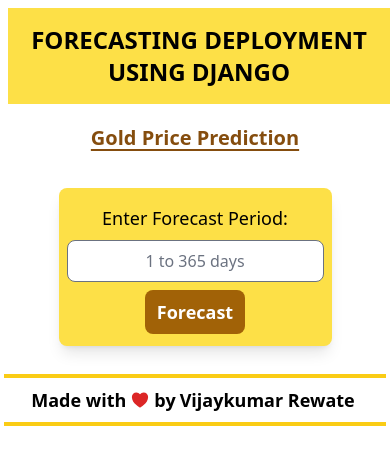
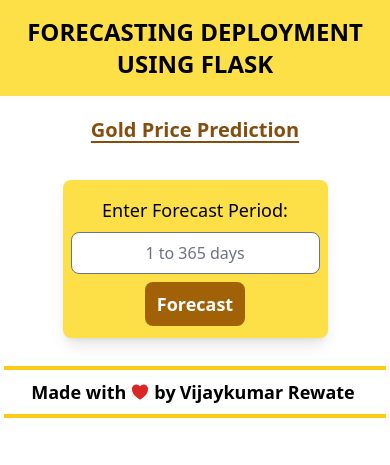
Before and after one commit to rewatevijaykumar/gold-forecast, a Django app: page / in a window 390 px wide. Shown: the top 465 px of the page. Run offline with Django 4.2, Linux system fonts and the light colour scheme; some libraries are stand-ins or nearby versions.

Commit message:
responsive

```diff
--- a/app_theme/static/css/dist/styles.css
+++ b/app_theme/static/css/dist/styles.css
@@ -1162,6 +1162,10 @@
     margin: 1.75rem;
   }
 
+  .md\:m-0 {
+    margin: 0px;
+  }
+
   .md\:mr-4 {
     margin-right: 1rem;
   }
--- a/forecast/templates/base.html
+++ b/forecast/templates/base.html
@@ -20,6 +20,9 @@
         <!--[if lt IE 7]>
             <p class="browsehappy">You are using an <strong>outdated</strong> browser. Please <a href="#">upgrade your browser</a> to improve your experience.</p>
         <![endif]-->
+        <div class="flex justify-center items-center bg-yellow-300 p-4 md:py-10 w-full">
+            <h1 class="text-2xl md:text-5xl font-bold text-black uppercase text-center">Forecasting Deployment Using Flask</h1>
+        </div>
         <div class="container p-1 md:p-5 mx-auto">
 			{% block content %}{% endblock content %}
 
--- a/forecast/templates/forecast/home.html
+++ b/forecast/templates/forecast/home.html
@@ -2,9 +2,7 @@
 
 {% block content %}
 
-    <div class="flex justify-center items-center m-1 md:m-5 bg-yellow-300 py-4 md:py-10 w-full">
-        <h1 class="text-2xl md:text-5xl font-bold text-black uppercase text-center">Forecasting Deployment Using Django</h1>
-    </div>
+
     <div class="flex justify-center items-center p-4 md:p-5 w-full">
         <h1 class="text-xl md:text-4xl font-bold text-yellow-800 underline underline-offset-4">
             Gold Price Prediction
@@ -15,7 +13,7 @@
             {% csrf_token %}
             <div class="relative flex flex-col space-y-2 md:flex-row justify-center items-center pt-1">
                 <label for="customRange2" class="form-label text-center text-lg md:mr-4">Enter Forecast Period: </label>
-                <input type="text" name="days" class="form-control placeholder:text-center md:placeholder:text-left bg-white rounded-lg md:p-2" placeholder="1 to 365 days">
+                <input type="text" name="days" class="form-control placeholder:text-center md:placeholder:text-left bg-white rounded-lg p-2" placeholder="1 to 365 days">
 
                 <button type="submit" class="bg-yellow-700 hover:bg-yellow-600 text-white font-bold text-lg px-3 py-2 md:ml-4 rounded-lg">Forecast</button>
             </div>
```
Lines whose indentation alone changed are shown as unchanged.
